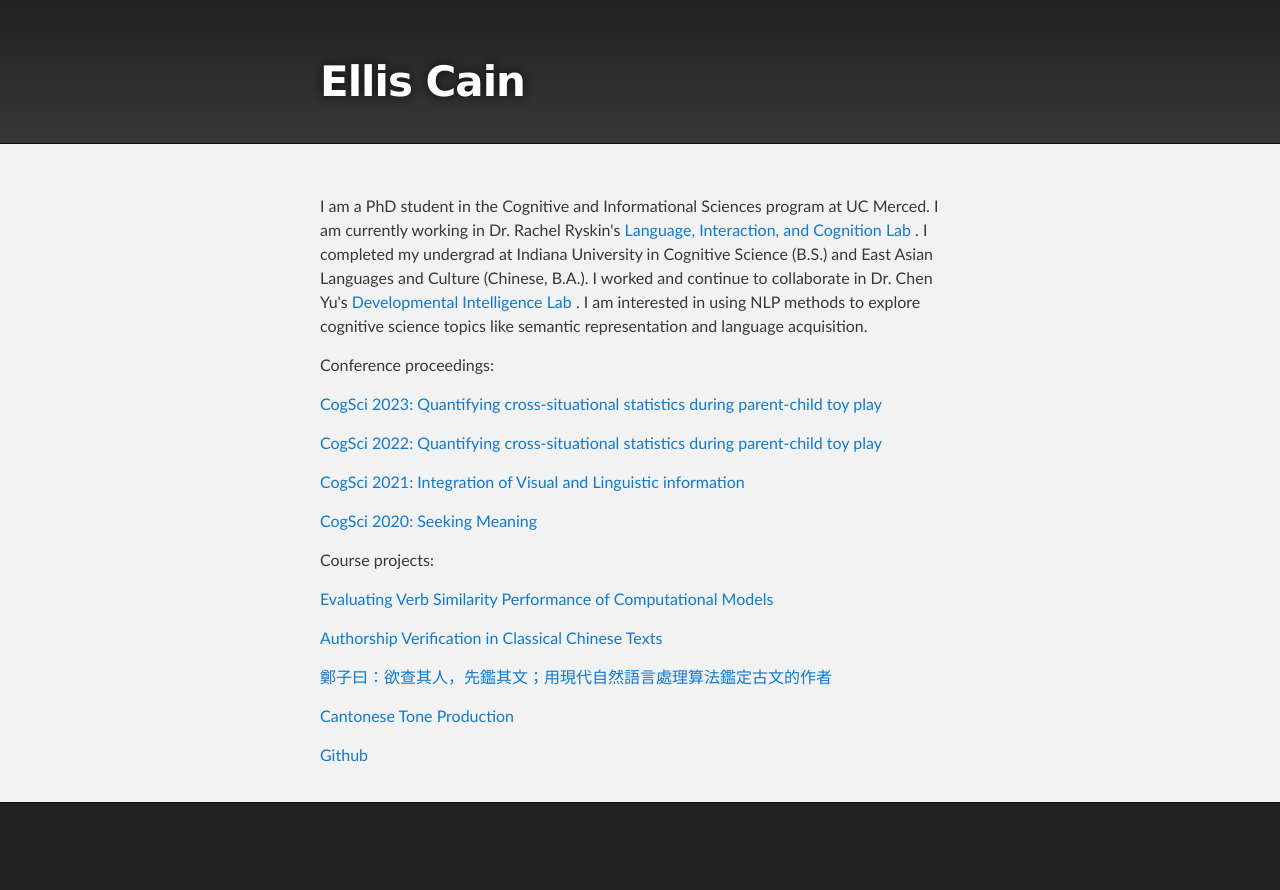
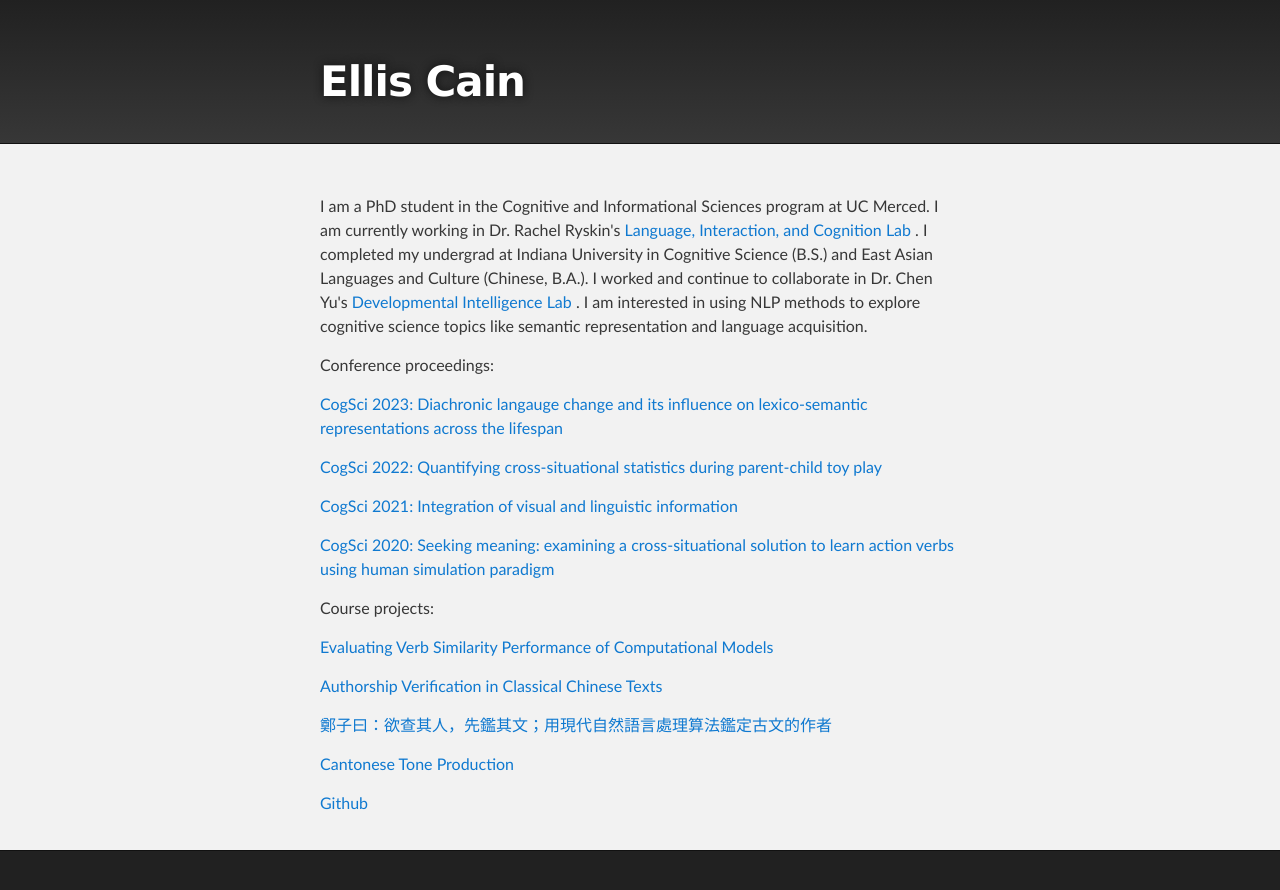
Before and after one commit to ellissc/ellissc.github.io, a Jekyll site: the page built from index.html, in a window 1280 px wide. Shown: the top 890 px of the page. Built offline with Jekyll 4.4.1, drawn with Linux system fonts in a browser that asks for light colours.

Commit message:
Fixed titles

```diff
--- a/_layouts/default.html
+++ b/_layouts/default.html
@@ -31,10 +31,10 @@
         <!-- <p><a href="cain_cv.pdf">  CV </a></p> -->
         <p></p>
         <p>Conference proceedings:</p>
-        <p><a href="cogsci_2023.pdf">   CogSci 2023: Quantifying cross-situational statistics during parent-child toy play</a></p>
+        <p><a href="cogsci_2023.pdf">   CogSci 2023: Diachronic langauge change and its influence on lexico-semantic representations across the lifespan</a></p>
         <p><a href="cain_cogsci_2022.pdf">   CogSci 2022: Quantifying cross-situational statistics during parent-child toy play</a></p>
-        <p><a href="cogsci_2021.pdf">   CogSci 2021: Integration of Visual and Linguistic information</a></p>
-        <p><a href="cogsci_2020.pdf">   CogSci 2020: Seeking Meaning</a></p>
+        <p><a href="cogsci_2021.pdf">   CogSci 2021: Integration of visual and linguistic information</a></p>
+        <p><a href="cogsci_2020.pdf">   CogSci 2020: Seeking meaning: examining a cross-situational solution to learn action verbs using human simulation paradigm</a></p>
 
         <p></p>
         <p>Course projects:</p>
--- a/index.html
+++ b/index.html
@@ -37,10 +37,10 @@ layout: default
         <!-- <p><a href="cain_cv.pdf">  CV </a></p> -->
         <p></p>
         <p>Conference proceedings:</p>
-        <p><a href="cogsci_2023.pdf">   CogSci 2023: Quantifying cross-situational statistics during parent-child toy play</a></p>
+        <p><a href="cogsci_2023.pdf">   CogSci 2023: Diachronic langauge change and its influence on lexico-semantic representations across the lifespan</a></p>
         <p><a href="cain_cogsci_2022.pdf">   CogSci 2022: Quantifying cross-situational statistics during parent-child toy play</a></p>
-        <p><a href="cogsci_2021.pdf">   CogSci 2021: Integration of Visual and Linguistic information</a></p>
-        <p><a href="cogsci_2020.pdf">   CogSci 2020: Seeking Meaning</a></p>
+        <p><a href="cogsci_2021.pdf">   CogSci 2021: Integration of visual and linguistic information</a></p>
+        <p><a href="cogsci_2020.pdf">   CogSci 2020: Seeking meaning: examining a cross-situational solution to learn action verbs using human simulation paradigm</a></p>
 
         <p></p>
         <p>Course projects:</p>
```
